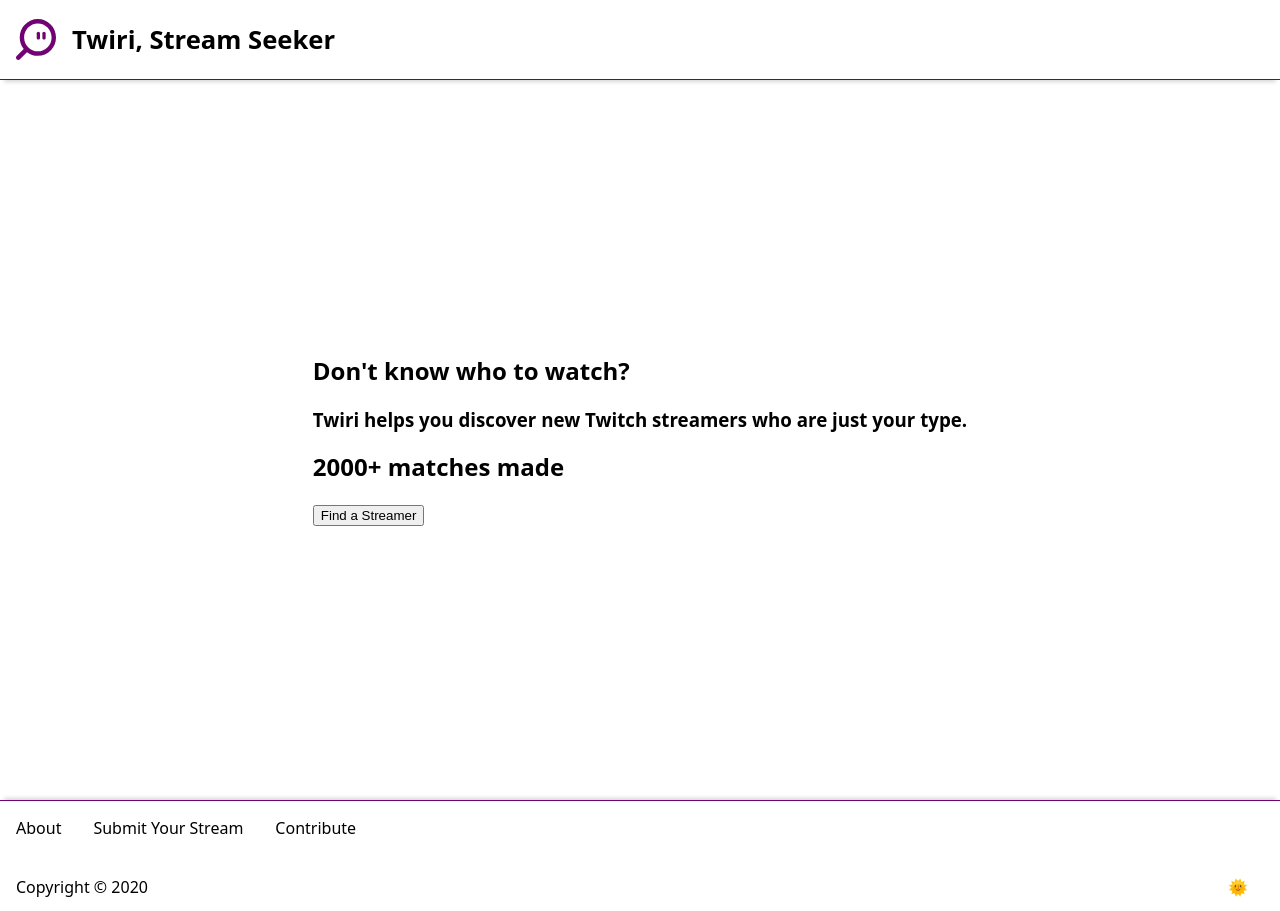
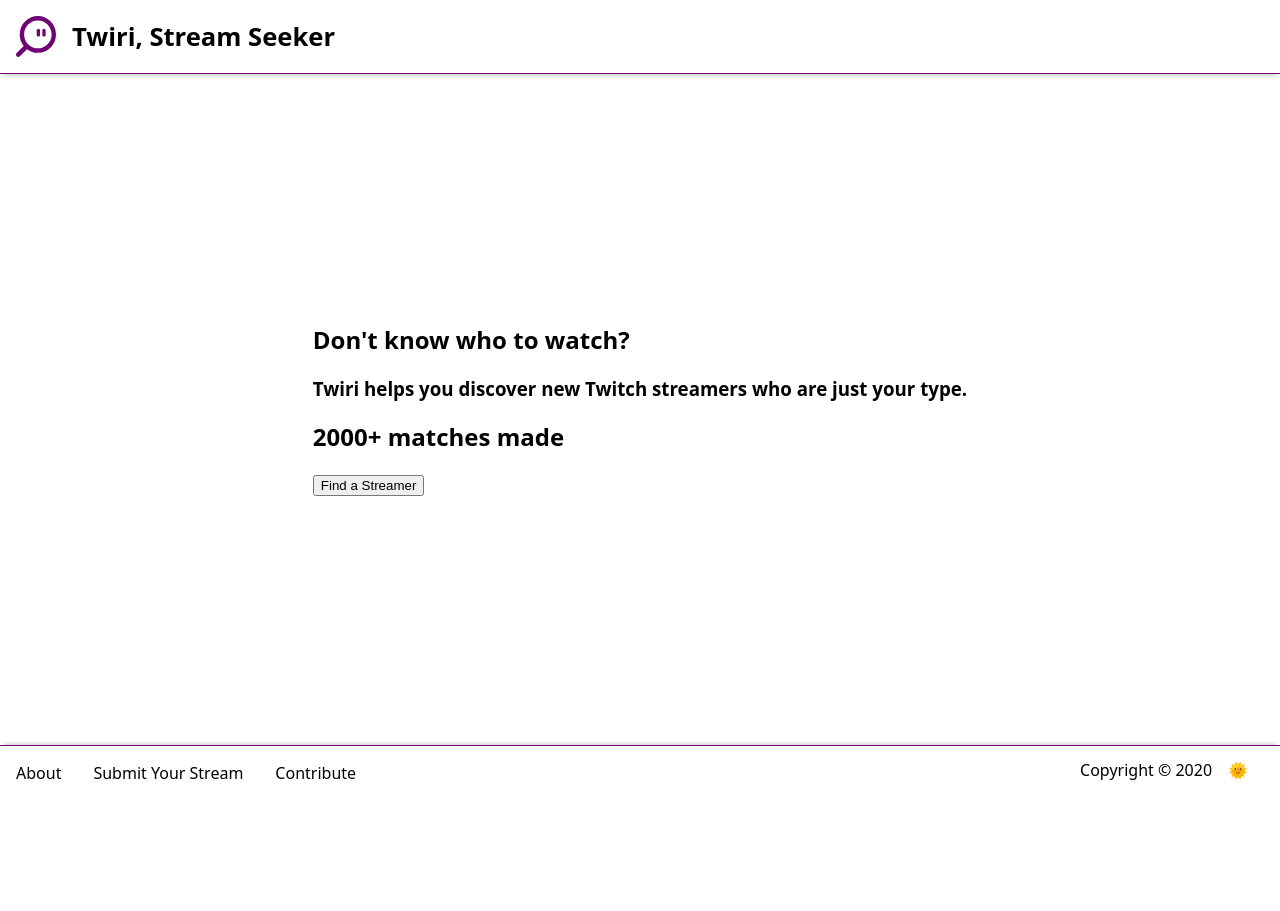
Before and after one commit to jinritv/Streamer-match-makers, a Next.js app: page / in a window 1280 px wide. After the commit the page ends 800 px from the top, so only its background shows below. Built offline with nearby package versions, Linux system fonts and the light colour scheme.

Commit message:
Mobile-first styles

```diff
--- a/pages/styles/global.css
+++ b/pages/styles/global.css
@@ -114,6 +114,26 @@
 }
 
 @media screen and (min-width: 768px) {
+  #__next {
+    height: 100vh;
+  }
+
+  .page-header {
+    height: auto;
+  }
+
+  .page-main {
+    height: auto;
+  }
+
+  .page-footer {
+    flex-flow: row nowrap;
+  }
+
+  .page-footer nav {
+    margin-bottom: 0;
+  }
+
   .page-footer nav ul {
     display: flex;
     flex-flow: row nowrap;
@@ -121,5 +141,14 @@
 
   .page-footer nav ul li {
     margin-right: 2rem;
+    margin-bottom: 0;
+  }
+
+  .page-footer nav ul li:last-child {
+    margin-right: 0;
+  }
+
+  .page-footer-utility {
+    justify-content: flex-end;
   }
 }
```
